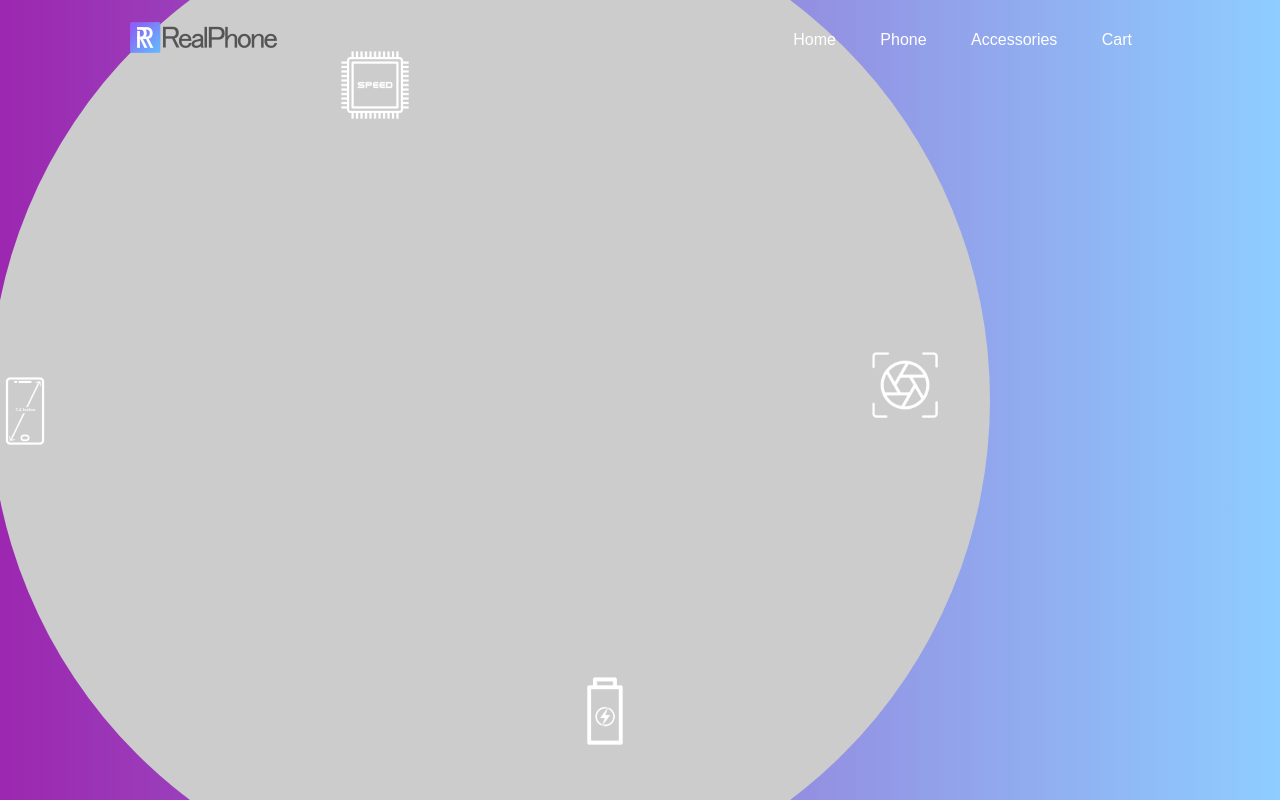
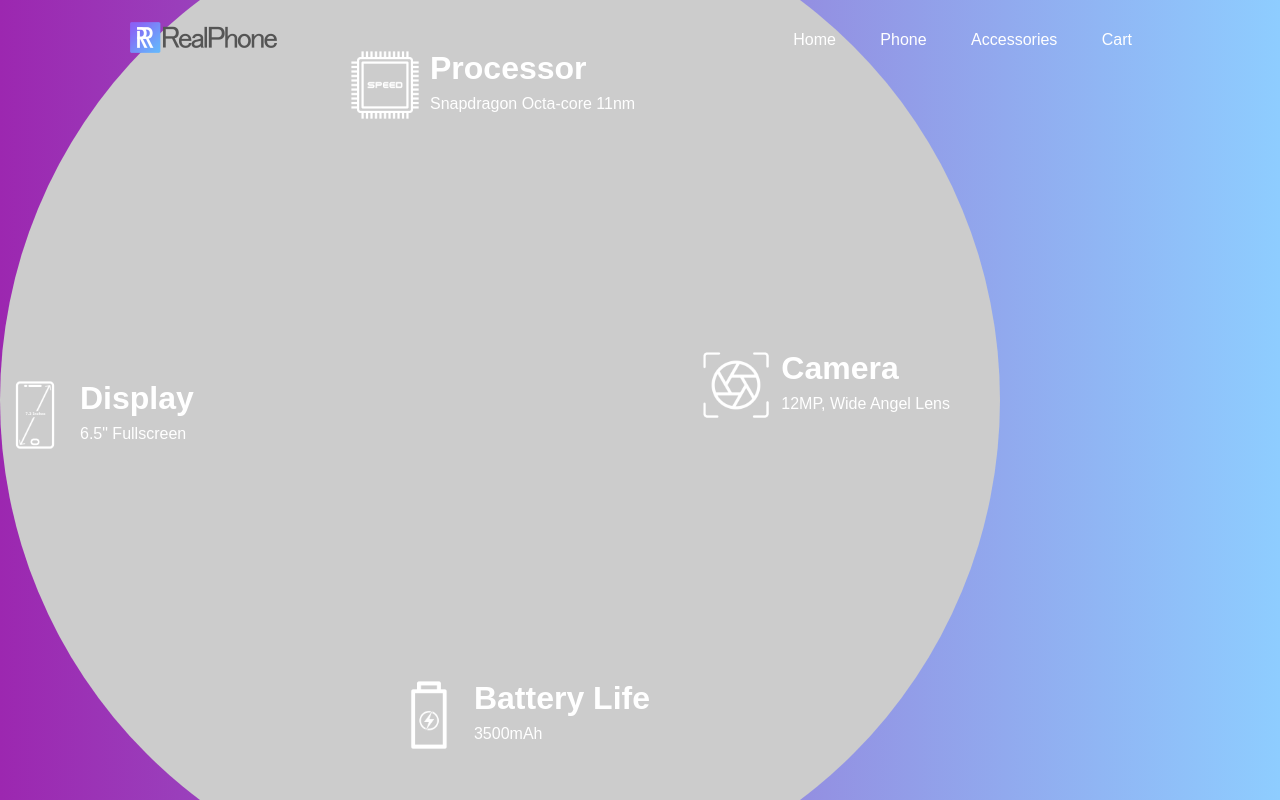
Before and after one commit to Hatemii/Smartphone, a plain HTML site: page index.html in a window 1280 px wide. Drawn offline with Linux system fonts and the light colour scheme.

Commit message:
png descriptions

```diff
--- a/index.html
+++ b/index.html
@@ -33,18 +33,34 @@
 
         <div class="feature one">
           <img src="images/camera.png">
+          <div>
+            <h1>Camera</h1>
+            <p>12MP, Wide Angel Lens</p>
+          </div>
         </div>
 
         <div class="feature two">
           <img src="images/processor.png">
+          <div>
+            <h1>Processor</h1>
+            <p>Snapdragon Octa-core 11nm</p>
+          </div>
         </div>
 
         <div class="feature three">
           <img src="images/display.png">
+          <div>
+            <h1>Display</h1>
+            <p>6.5" Fullscreen</p>
+          </div>
         </div>
 
         <div class="feature four">
           <img src="images/battery.png">
+          <div>
+            <h1>Battery Life</h1>
+            <p>3500mAh</p>
+          </div>
         </div>
 
       </div>
--- a/style.css
+++ b/style.css
@@ -55,7 +55,7 @@ nav {
   height: 1000px;
   position: absolute;
   top: 50%;
-  left: -10px;
+  left: 0;
   transform: translateY(-50%);
 }
 
@@ -71,6 +71,16 @@ nav {
 
 .feature {
   position: absolute;
+  display: flex;
+  color: #fff;
+}
+
+.feature div {
+  margin-left: 10px;
+}
+
+.feature div p {
+  margin-top: 8px;
 }
 
 .feature img {
@@ -78,13 +88,13 @@ nav {
 }
 
 .one {
-  top:450px;
-  right:50px;
+  top: 450px;
+  right: 50px;
 }
 
 .two {
-  top:150px;
-  left:350px;
+  top: 150px;
+  left: 350px;
 }
 
 .three {
```
